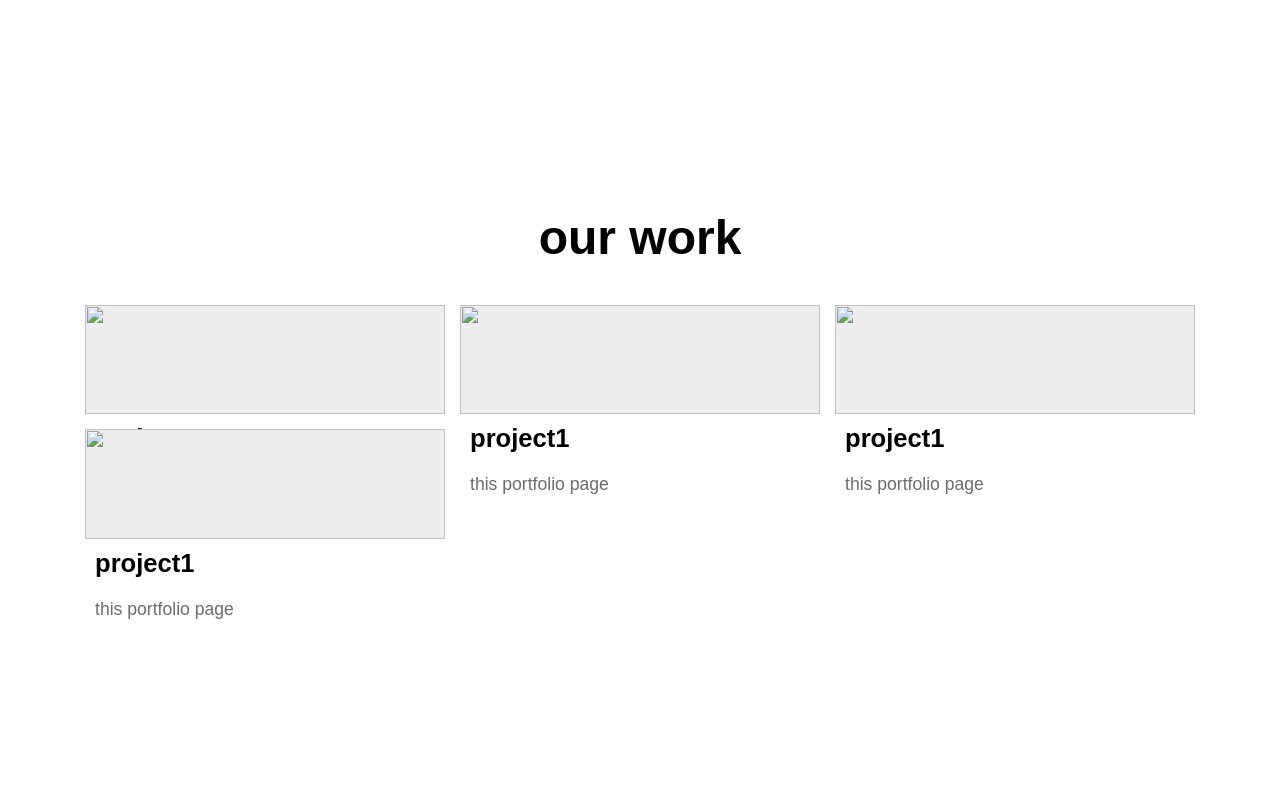
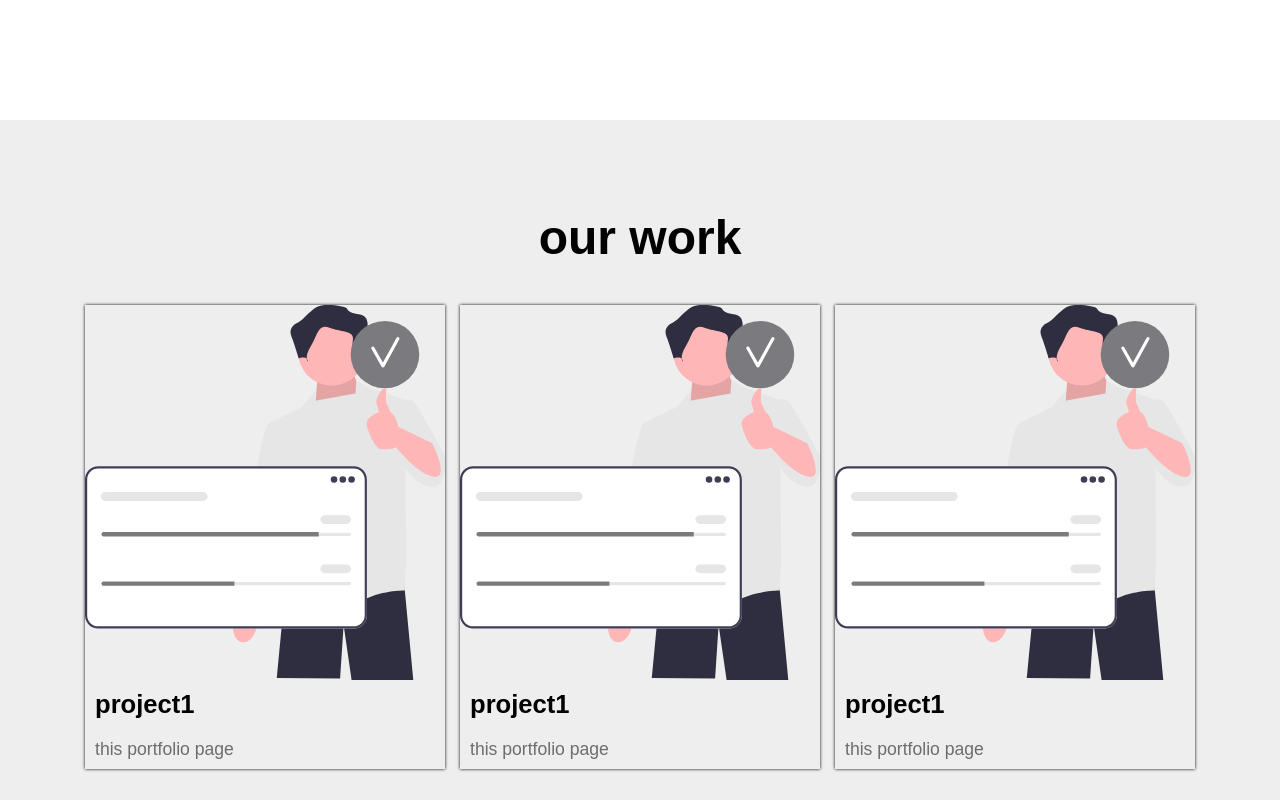
Before and after one commit to mohammedAbuAdel/portfolio, a plain HTML site: page index.html in a window 1280 px wide. Shown: the part 1580-2380 px from the top of the page. Drawn offline with Linux system fonts and the light colour scheme.

Commit message:
completing project

```diff
--- a/css/master.css
+++ b/css/master.css
@@ -140,6 +140,8 @@ padding: 15px 0;
     .about .text{
         width: 100%;
         min-height: 40%;
+        padding: 0;
+        text-align: center;
     }
     .about img{
         width: 100%;
@@ -153,6 +155,7 @@ padding: 15px 0;
     width: 100%;
     min-height: 100vh;
     padding: 50px 0;
+    background-color: #eee;
 }
 .our-work .title{
     text-align: center;
@@ -165,9 +168,6 @@ padding: 15px 0;
     gap: 15px;
 
 }
-.our-work .box:hover{
-    transform: scale(1.1);
-}
 .our-work .box img{
     width: 100%;
 
@@ -175,12 +175,25 @@ padding: 15px 0;
 .our-work .box{
     width: 100%;
     background-color: #eee;
-    transition: .3s;
+    transition-duration: 0.7s;
+    min-height: 400px;
+    position: relative;
+    box-shadow: 0 0 3px 0px black;
 }
-.our-work .box:hover{
+.our-work .box::before{
+    content: "";
+    position: absolute;
+    bottom: 0;
+    left: 0;
+    height: 5px;
+    width: 0;
+    background-color: black;
+
+}
+
+.our-work .box:hover::before {
+    width: 100%;
     transform: scale(1.1);
-    background-color: #ddd;
-
 }
 .our-work .box h3{
     font-size: 1.6rem;
@@ -198,6 +211,12 @@ padding: 15px 0;
 @media(max-width:992px) {
     .our-work .box {
         text-align: center;
+        margin-bottom: 40px;
+    }
+    .our-work .box img{
+        height: 70%;
+        margin: 10px;
+
     }
 }
 /* media */
--- a/index.html
+++ b/index.html
@@ -50,7 +50,7 @@
             back end developer
           </p>
         </div>
-        <img src="images/pexels-negative-space-92904.jpg" alt="" />
+        <img src="images/undraw_join_re_w1lh (2).svg" alt="" />
       </div>
     </div>
     <!-- end landing -->
@@ -60,7 +60,7 @@
         <h2>about</h2>
       </div>
       <div class="container">
-        <img src="images/resize.png" alt="" />
+        <img src="images/undraw_pic_profile_re_i9i4.svg" alt="" />
         <div class="text">
           <p>
             Lorem ipsum dolor sit amet, consectetur adipisicing elit. Quis ipsam
@@ -79,25 +79,28 @@
       </div>
       <div class="container">
         <div class="box">
-          <img src="images/images.jpg" alt="" />
+          <img src="images/undraw_join_re_w1lh (2).svg" alt="" />
+          <div class="content">
             <h3>project1</h3>
             <p>this portfolio page</p>
           </div>
+        </div>
         <div class="box">
-          <img src="images/images.jpg" alt="" />
+          <img src="images/undraw_join_re_w1lh (2).svg" alt="" />
+          <div class="content">
             <h3>project1</h3>
             <p>this portfolio page</p>
           </div>
+        </div>
         <div class="box">
-          <img src="images/images.jpg" alt="" />
+          <img src="images/undraw_join_re_w1lh (2).svg" alt="" />
+          <div class="content">
             <h3>project1</h3>
             <p>this portfolio page</p>
           </div>
-        <div class="box">
-          <img src="images/images.jpg" alt="" />
-          <h3>project1</h3>
-          <p>this portfolio page</p>
         </div>
+
+
       </div>
     </div>
     <!-- end our work -->
```
Also changed, not shown: images/undraw_join_re_w1lh (2).svg (added), images/undraw_pic_profile_re_i9i4.svg (added). Lines whose indentation alone changed are shown as unchanged.
